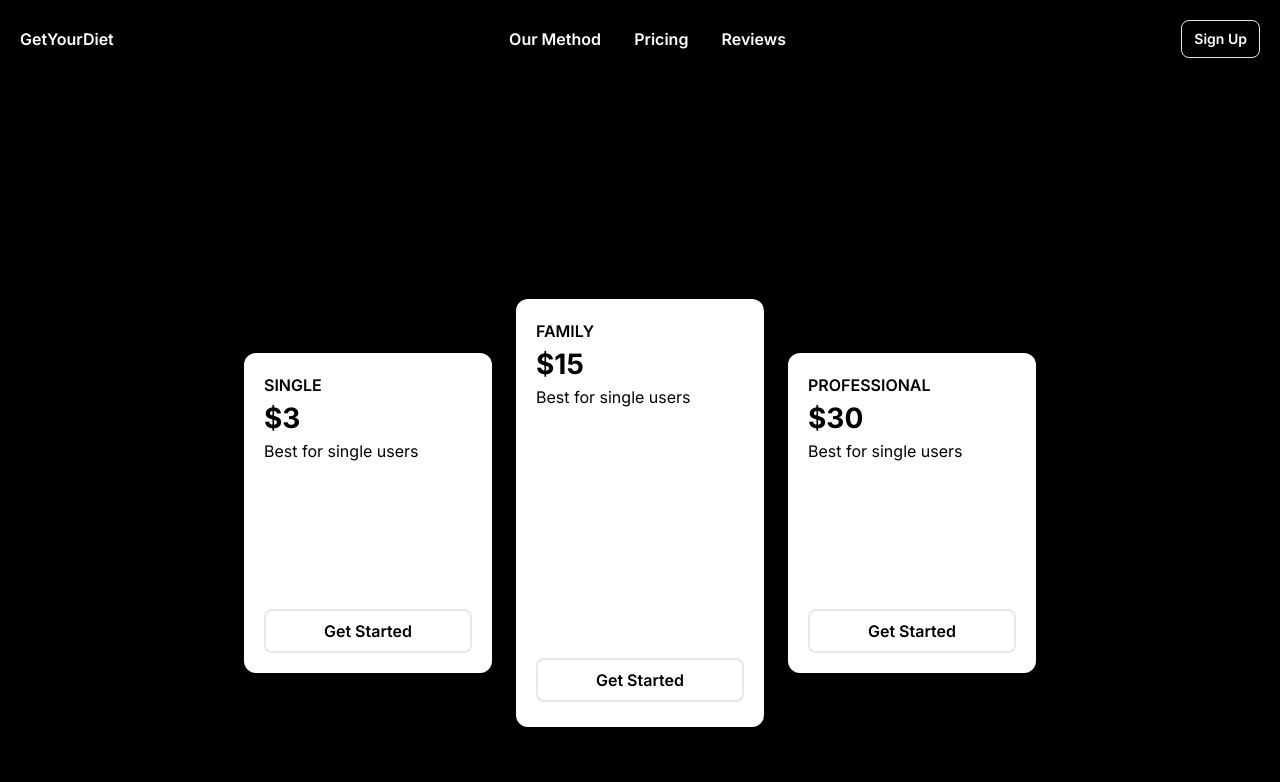
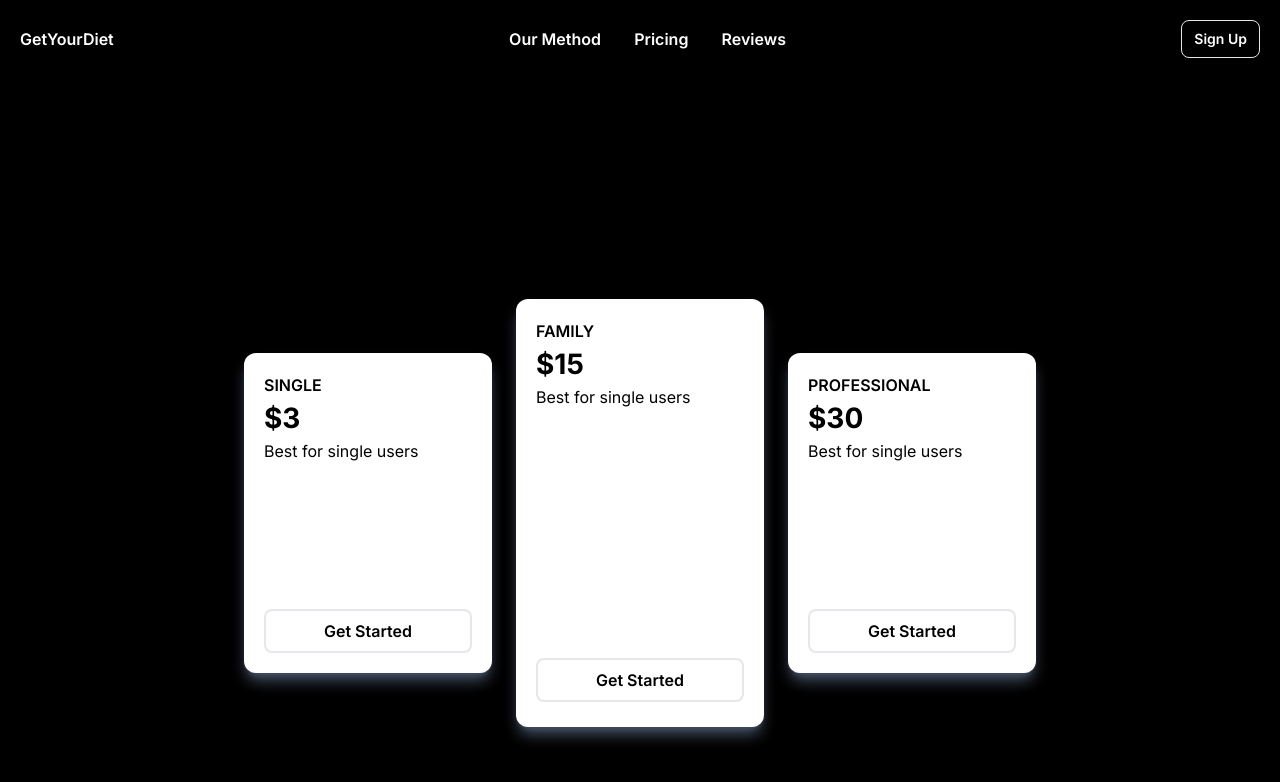
Before and after one commit to ishk9/getYourDiet, a Next.js app in the folder client/: page /Pricing in a window 1280 px wide. Shown: the top 782 px of the page. Built offline with nearby package versions, Linux system fonts and the light colour scheme.

Commit message:
Feature: Added shadow at the bottom!

```diff
--- a/client/components/PriceCard.js
+++ b/client/components/PriceCard.js
@@ -2,7 +2,7 @@ import React from 'react'
 
 function PriceCard({props}) {
     return (
-        <div className={`flex flex-col ${props.popular ? "h-4/5" : "h-3/5"} w-1/5 bg-white rounded-xl mx-3 p-5`}>
+        <div className={`flex flex-col ${props.popular ? "h-4/5" : "h-3/5"} w-1/5 shadow-lg shadow-slate-600 bg-white rounded-xl mx-3 p-5`}>
             <div className="h-3/4">
                 <h1 className="text-md text-black font-semibold uppercase">{props.title}</h1>
                 <p className="text-black font-bold text-[28px]">${props.price}</p>
```
